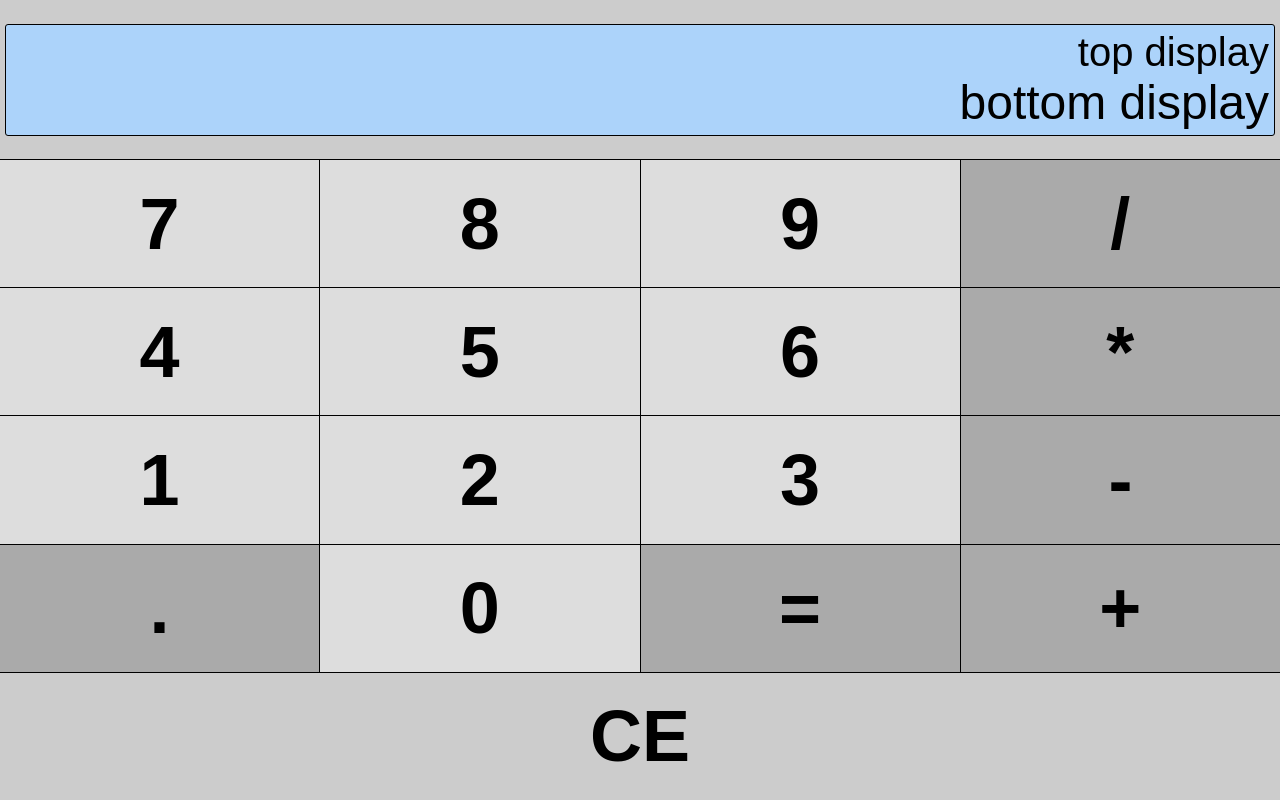
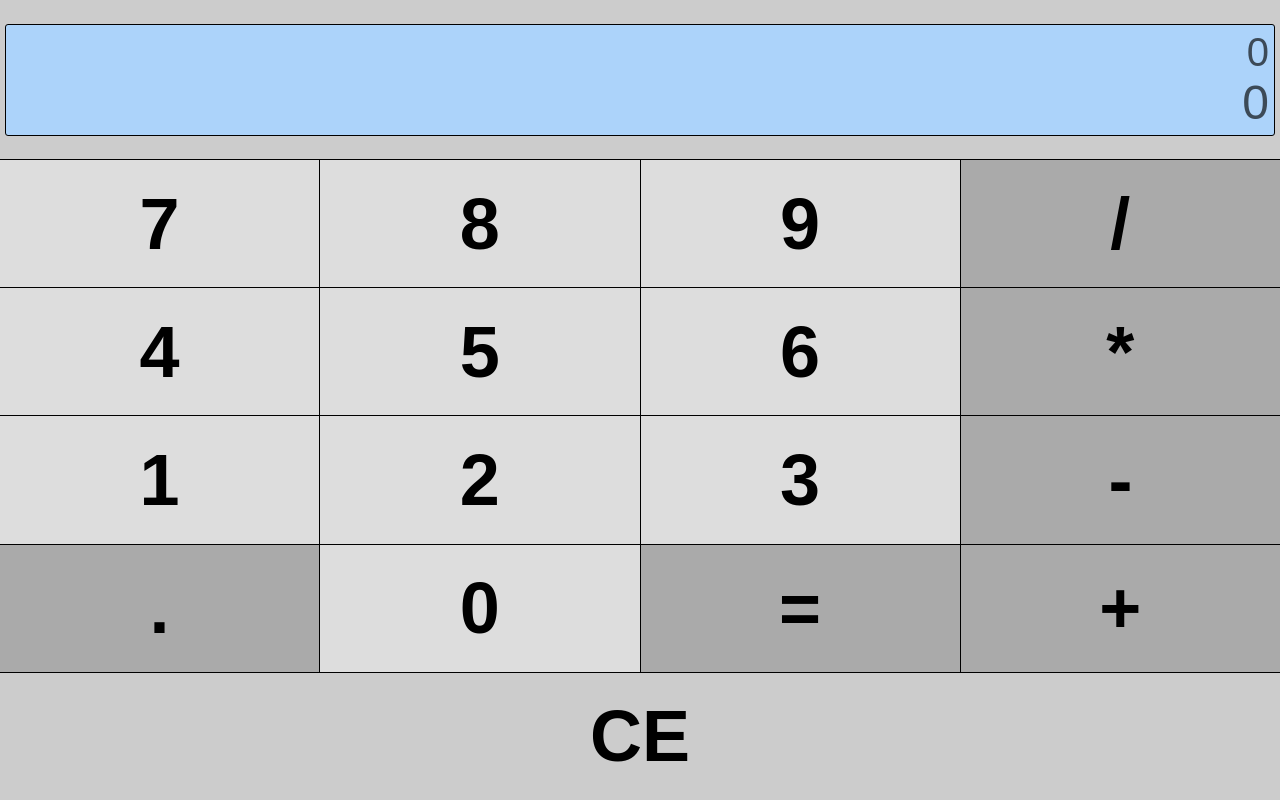
Before and after one commit to coolsitebiz/react-calculator, a React (Create React App) app: page / in a window 1280 px wide. Built offline with nearby package versions, Linux system fonts and the light colour scheme.

Commit message:
working on state

```diff
--- a/src/App.css
+++ b/src/App.css
@@ -19,6 +19,7 @@
     width: 100%;
     height: 20%;
     background: #ccc;
+    /* direction: rtl; */
 
 }
 
@@ -30,6 +31,9 @@
     border-radius: 3px;
     background: rgb(172, 211, 250);
     text-align: right;
+    white-space: nowrap;
+    overflow: hidden;
+    color: rgba(0, 0, 0, 0.651);
 }
 
 .screen-top {
--- a/src/components/Buttons.js
+++ b/src/components/Buttons.js
@@ -1,8 +1,12 @@
 import React from 'react';
 
 class Buttons extends React.Component {
+    constructor(props) {
+        super(props);
+    }
 
     render() {
+        console.log(this.props);
         return(
             <div className='buttonGrid'>
                 <Button id="seven" buttonText="7"/>
@@ -21,7 +25,7 @@ class Buttons extends React.Component {
                 <Button id="zero" buttonText="0"/>
                 <Button id="equals" buttonText="="/>
                 <Button id="add" buttonText="+"/>
-                <Button id="clear" buttonText="CE"/>
+                <Button id="clear" buttonText="CE" clicked={this.props.clicked}/>
             </div>
         );
     }
@@ -30,10 +34,14 @@ class Buttons extends React.Component {
 }
 
 function Button(props) {
-    console.log(props);
-
     return(
-        <div className={!isNaN(props.buttonText) ? 'digit' : props.buttonText.length > 1 ? 'clear' : 'operator'}>
+        <div className={
+            !isNaN(props.buttonText) ? 'digit'
+            : props.buttonText.length > 1 ? 'clear'
+            : 'operator'}
+            buttonText={props.buttonText}
+            id={props.id}
+            onClick={props.clicked}>
             {props.buttonText}
         </div>
 
--- a/src/components/Calculator.js
+++ b/src/components/Calculator.js
@@ -5,13 +5,26 @@ import Display from './Display';
 class Calculator extends React.Component {
     constructor(props) {
         super(props);
+        this.state = {
+            input: "0",
+            output: "0"
+        }
+
+        this.handleButtonClick = this.handleButtonClick.bind(this);
+    }
+
+    handleButtonClick(event) {
+        var text = event.target.buttonText;
+        this.setState({
+            input: text
+        })
     }
 
     render() {
         return(
             <div className="container">
-                <Display />
-                <Buttons />
+                <Display screenTopText={this.state.input.toString()} screenBottomText={this.state.output.toString()}/>
+                <Buttons clicked={this.handleButtonClick}/>
             </div>
         );
     }
--- a/src/components/Display.js
+++ b/src/components/Display.js
@@ -5,8 +5,8 @@ function Display(props) {
         <div id="display" className="display">
 
             <div className="screen">
-                <div className="screen-top">top display</div>
-                <div className="screen-bottom">bottom display</div>
+                <div className="screen-top" dir="rtl">{props.screenTopText}</div>
+                <div className="screen-bottom" dir="rtl">{props.screenBottomText}</div>
             </div>
 
         </div>
```
